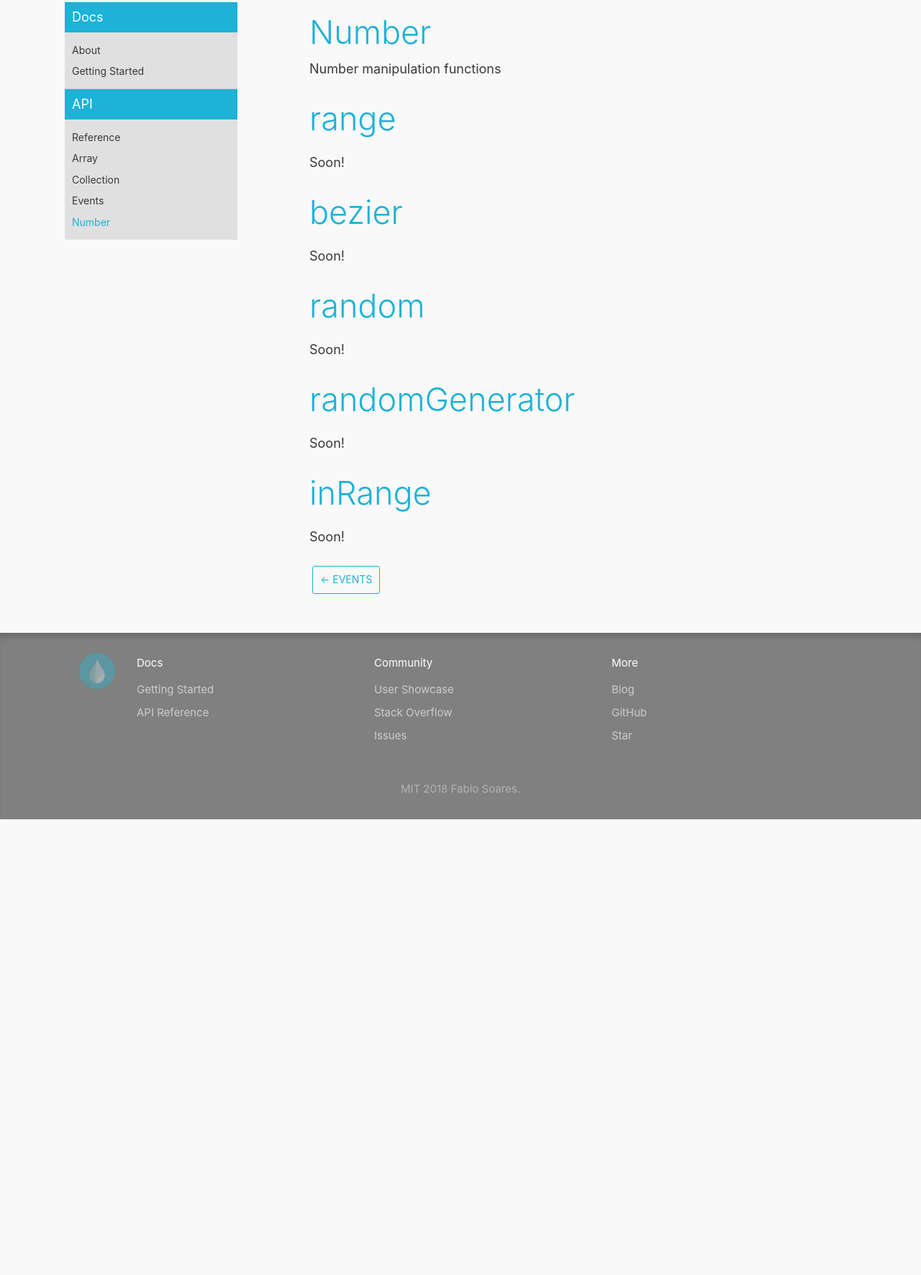
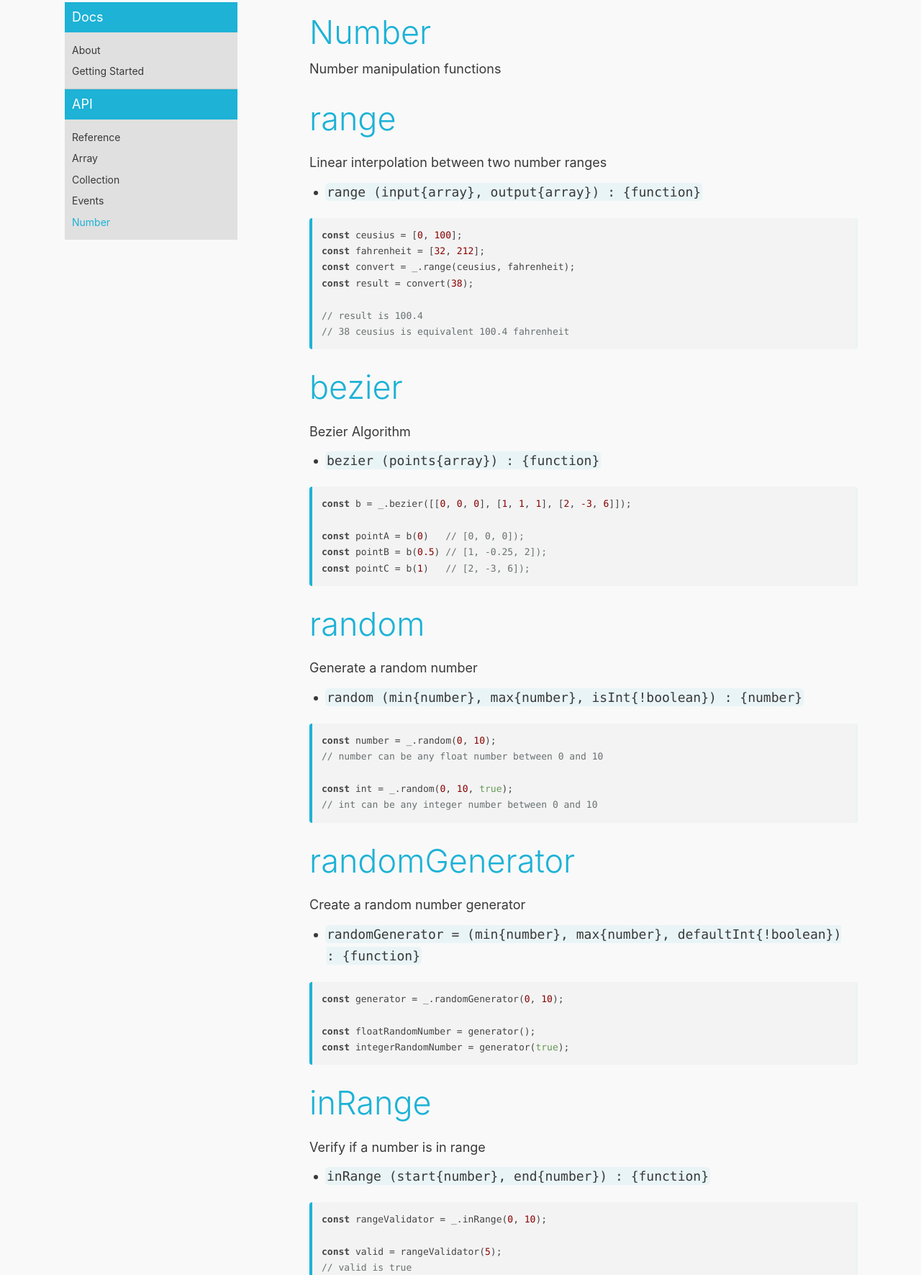
Before and after one commit to fabioars/underwater, a plain HTML site: page docs/number.html in a window 1280 px wide. Shown: the part 88-1859 px from the top of the page at 72% size. Before the commit the page ends 1226 px from the top, so only its background shows below. Drawn offline with nearby package versions, Linux system fonts and the light colour scheme.

Commit message:
Deploy website
Deploy website version based on 55d2607047d80abc4df3abb7a217c37436de8f3b

```diff
--- a/docs/number.html
+++ b/docs/number.html
@@ -6,13 +6,61 @@
           };
         </script></nav></div><div class="container mainContainer"><div class="wrapper"><div class="post"><header class="postHeader"><h1>Number</h1></header><article><div><span><p>Number manipulation functions</p>
 <h1><a class="anchor" aria-hidden="true" name="range"></a><a href="#range" aria-hidden="true" class="hash-link" ><svg aria-hidden="true" height="16" version="1.1" viewBox="0 0 16 16" width="16"><path fill-rule="evenodd" d="M4 9h1v1H4c-1.5 0-3-1.69-3-3.5S2.55 3 4 3h4c1.45 0 3 1.69 3 3.5 0 1.41-.91 2.72-2 3.25V8.59c.58-.45 1-1.27 1-2.09C10 5.22 8.98 4 8 4H4c-.98 0-2 1.22-2 2.5S3 9 4 9zm9-3h-1v1h1c1 0 2 1.22 2 2.5S13.98 12 13 12H9c-.98 0-2-1.22-2-2.5 0-.83.42-1.64 1-2.09V6.25c-1.09.53-2 1.84-2 3.25C6 11.31 7.55 13 9 13h4c1.45 0 3-1.69 3-3.5S14.5 6 13 6z"></path></svg></a>range</h1>
-<p>Soon!</p>
+<p>Linear interpolation between two number ranges</p>
+<ul>
+<li><code>range (input{array}, output{array}) : {function}</code></li>
+</ul>
+<pre><code class="hljs css js"><span class="hljs-keyword">const</span> ceusius = [<span class="hljs-number">0</span>, <span class="hljs-number">100</span>];
+<span class="hljs-keyword">const</span> fahrenheit = [<span class="hljs-number">32</span>, <span class="hljs-number">212</span>];
+<span class="hljs-keyword">const</span> convert = _.range(ceusius, fahrenheit);
+<span class="hljs-keyword">const</span> result = convert(<span class="hljs-number">38</span>);
+
+<span class="hljs-comment">// result is 100.4</span>
+<span class="hljs-comment">// 38 ceusius is equivalent 100.4 fahrenheit</span>
+</code></pre>
 <h1><a class="anchor" aria-hidden="true" name="bezier"></a><a href="#bezier" aria-hidden="true" class="hash-link" ><svg aria-hidden="true" height="16" version="1.1" viewBox="0 0 16 16" width="16"><path fill-rule="evenodd" d="M4 9h1v1H4c-1.5 0-3-1.69-3-3.5S2.55 3 4 3h4c1.45 0 3 1.69 3 3.5 0 1.41-.91 2.72-2 3.25V8.59c.58-.45 1-1.27 1-2.09C10 5.22 8.98 4 8 4H4c-.98 0-2 1.22-2 2.5S3 9 4 9zm9-3h-1v1h1c1 0 2 1.22 2 2.5S13.98 12 13 12H9c-.98 0-2-1.22-2-2.5 0-.83.42-1.64 1-2.09V6.25c-1.09.53-2 1.84-2 3.25C6 11.31 7.55 13 9 13h4c1.45 0 3-1.69 3-3.5S14.5 6 13 6z"></path></svg></a>bezier</h1>
-<p>Soon!</p>
+<p>Bezier Algorithm</p>
+<ul>
+<li><code>bezier (points{array}) : {function}</code></li>
+</ul>
+<pre><code class="hljs css js"><span class="hljs-keyword">const</span> b = _.bezier([[<span class="hljs-number">0</span>, <span class="hljs-number">0</span>, <span class="hljs-number">0</span>], [<span class="hljs-number">1</span>, <span class="hljs-number">1</span>, <span class="hljs-number">1</span>], [<span class="hljs-number">2</span>, <span class="hljs-number">-3</span>, <span class="hljs-number">6</span>]]);
+
+<span class="hljs-keyword">const</span> pointA = b(<span class="hljs-number">0</span>)   <span class="hljs-comment">// [0, 0, 0]);</span>
+<span class="hljs-keyword">const</span> pointB = b(<span class="hljs-number">0.5</span>) <span class="hljs-comment">// [1, -0.25, 2]);</span>
+<span class="hljs-keyword">const</span> pointC = b(<span class="hljs-number">1</span>)   <span class="hljs-comment">// [2, -3, 6]);</span>
+</code></pre>
 <h1><a class="anchor" aria-hidden="true" name="random"></a><a href="#random" aria-hidden="true" class="hash-link" ><svg aria-hidden="true" height="16" version="1.1" viewBox="0 0 16 16" width="16"><path fill-rule="evenodd" d="M4 9h1v1H4c-1.5 0-3-1.69-3-3.5S2.55 3 4 3h4c1.45 0 3 1.69 3 3.5 0 1.41-.91 2.72-2 3.25V8.59c.58-.45 1-1.27 1-2.09C10 5.22 8.98 4 8 4H4c-.98 0-2 1.22-2 2.5S3 9 4 9zm9-3h-1v1h1c1 0 2 1.22 2 2.5S13.98 12 13 12H9c-.98 0-2-1.22-2-2.5 0-.83.42-1.64 1-2.09V6.25c-1.09.53-2 1.84-2 3.25C6 11.31 7.55 13 9 13h4c1.45 0 3-1.69 3-3.5S14.5 6 13 6z"></path></svg></a>random</h1>
-<p>Soon!</p>
+<p>Generate a random number</p>
+<ul>
+<li><code>random (min{number}, max{number}, isInt{!boolean}) : {number}</code></li>
+</ul>
+<pre><code class="hljs css js"><span class="hljs-keyword">const</span> number = _.random(<span class="hljs-number">0</span>, <span class="hljs-number">10</span>);
+<span class="hljs-comment">// number can be any float number between 0 and 10</span>
+
+<span class="hljs-keyword">const</span> int = _.random(<span class="hljs-number">0</span>, <span class="hljs-number">10</span>, <span class="hljs-literal">true</span>);
+<span class="hljs-comment">// int can be any integer number between 0 and 10</span>
+</code></pre>
 <h1><a class="anchor" aria-hidden="true" name="randomgenerator"></a><a href="#randomgenerator" aria-hidden="true" class="hash-link" ><svg aria-hidden="true" height="16" version="1.1" viewBox="0 0 16 16" width="16"><path fill-rule="evenodd" d="M4 9h1v1H4c-1.5 0-3-1.69-3-3.5S2.55 3 4 3h4c1.45 0 3 1.69 3 3.5 0 1.41-.91 2.72-2 3.25V8.59c.58-.45 1-1.27 1-2.09C10 5.22 8.98 4 8 4H4c-.98 0-2 1.22-2 2.5S3 9 4 9zm9-3h-1v1h1c1 0 2 1.22 2 2.5S13.98 12 13 12H9c-.98 0-2-1.22-2-2.5 0-.83.42-1.64 1-2.09V6.25c-1.09.53-2 1.84-2 3.25C6 11.31 7.55 13 9 13h4c1.45 0 3-1.69 3-3.5S14.5 6 13 6z"></path></svg></a>randomGenerator</h1>
-<p>Soon!</p>
+<p>Create a random number generator</p>
+<ul>
+<li><code>randomGenerator = (min{number}, max{number}, defaultInt{!boolean}) : {function}</code></li>
+</ul>
+<pre><code class="hljs css js"><span class="hljs-keyword">const</span> generator = _.randomGenerator(<span class="hljs-number">0</span>, <span class="hljs-number">10</span>);
+
+<span class="hljs-keyword">const</span> floatRandomNumber = generator();
+<span class="hljs-keyword">const</span> integerRandomNumber = generator(<span class="hljs-literal">true</span>);
+</code></pre>
 <h1><a class="anchor" aria-hidden="true" name="inrange"></a><a href="#inrange" aria-hidden="true" class="hash-link" ><svg aria-hidden="true" height="16" version="1.1" viewBox="0 0 16 16" width="16"><path fill-rule="evenodd" d="M4 9h1v1H4c-1.5 0-3-1.69-3-3.5S2.55 3 4 3h4c1.45 0 3 1.69 3 3.5 0 1.41-.91 2.72-2 3.25V8.59c.58-.45 1-1.27 1-2.09C10 5.22 8.98 4 8 4H4c-.98 0-2 1.22-2 2.5S3 9 4 9zm9-3h-1v1h1c1 0 2 1.22 2 2.5S13.98 12 13 12H9c-.98 0-2-1.22-2-2.5 0-.83.42-1.64 1-2.09V6.25c-1.09.53-2 1.84-2 3.25C6 11.31 7.55 13 9 13h4c1.45 0 3-1.69 3-3.5S14.5 6 13 6z"></path></svg></a>inRange</h1>
-<p>Soon!</p>
+<p>Verify if a number is in range</p>
+<ul>
+<li><code>inRange (start{number}, end{number}) : {function}</code></li>
+</ul>
+<pre><code class="hljs css js"><span class="hljs-keyword">const</span> rangeValidator = _.inRange(<span class="hljs-number">0</span>, <span class="hljs-number">10</span>);
+
+<span class="hljs-keyword">const</span> valid = rangeValidator(<span class="hljs-number">5</span>);
+<span class="hljs-comment">// valid is true</span>
+
+<span class="hljs-keyword">const</span> notValid = rangeValidator(<span class="hljs-number">15</span>);
+<span class="hljs-comment">// notValid is false</span>
+</code></pre>
 </span></div></article></div><div class="docs-prevnext"><a class="docs-prev button" href="events.html">← Events</a></div></div></div></div><footer class="nav-footer" id="footer"><section class="sitemap"><a href="/underwater/" class="nav-home"><img src="/underwater/img/drop.svg" alt="Underwater" width="66" height="58"/></a><div><h5>Docs</h5><a href="/underwater/docs/en/getting-started.html">Getting Started</a><a href="/underwater/docs/en/api.html">API Reference</a></div><div><h5>Community</h5><a href="/underwater/en/users.html">User Showcase</a><a href="http://stackoverflow.com/questions/tagged/" target="_blank">Stack Overflow</a><a href="https://github.com/fabioars/underwater/issues">Issues</a></div><div><h5>More</h5><a href="/underwater/blog">Blog</a><a href="https://github.com/fabioars/underwater">GitHub</a><a class="github-button" href="https://github.com/fabioars/underwater" data-icon="octicon-star" data-count-href="/facebook/docusaurus/stargazers" data-show-count="true" data-count-aria-label="# stargazers on GitHub" aria-label="Star this project on GitHub">Star</a></div></section><section class="copyright">MIT 2018 Fabio Soares.</section></footer></div></body></html>
```
